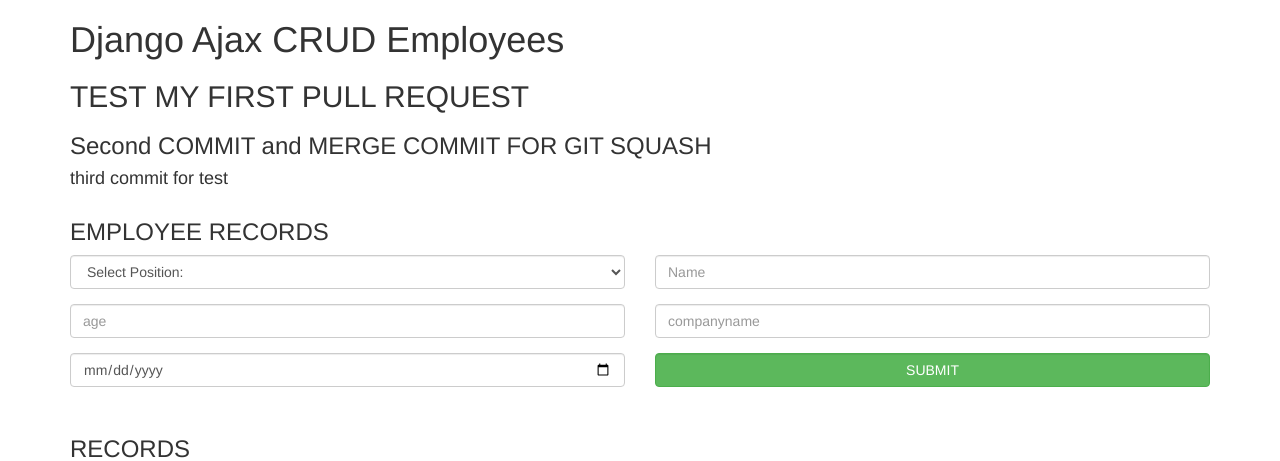
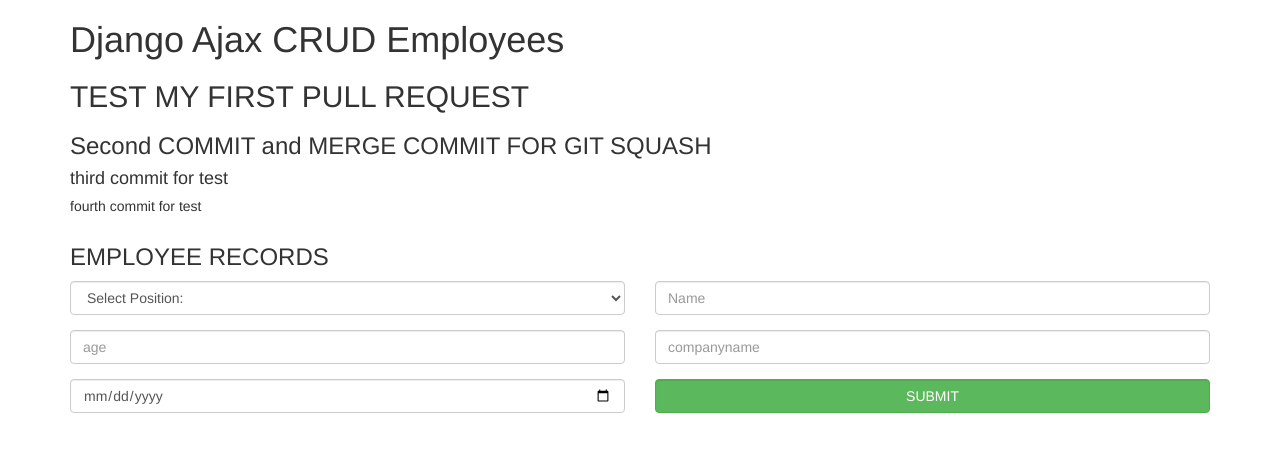
Before and after one commit to AcqDev13/manage-employees-project, a Django app: page /crud/ in a window 1280 px wide. Shown: the top 461 px of the page. Run offline with Django 3.2, Linux system fonts and the light colour scheme; data comes from the database, SQL or seed files in the repository; some libraries are stand-ins or nearby versions.

Commit message:
test3 for merge two or more commits

```diff
--- a/templates/crud_ajax/crud.html
+++ b/templates/crud_ajax/crud.html
@@ -9,6 +9,7 @@
     <h2>TEST MY FIRST PULL REQUEST </h2>
     <h3>Second COMMIT and MERGE COMMIT FOR GIT SQUASH</h3>
     <h4>third commit for test</h4>
+    <h5>fourth commit for test</h5>
 
     <div class="row">
       <div class="col-md-12 ">
```
